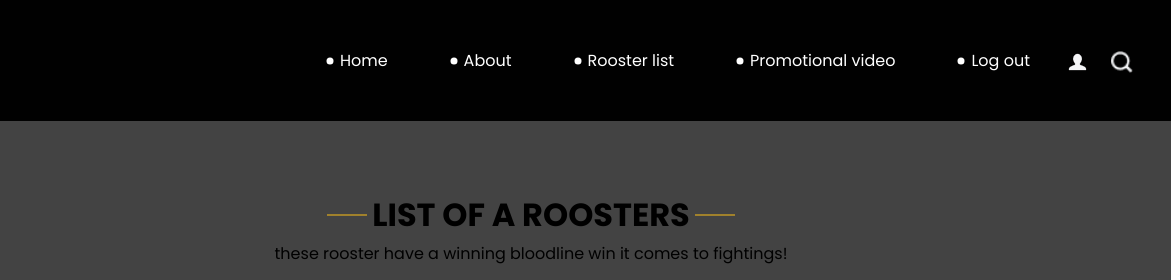
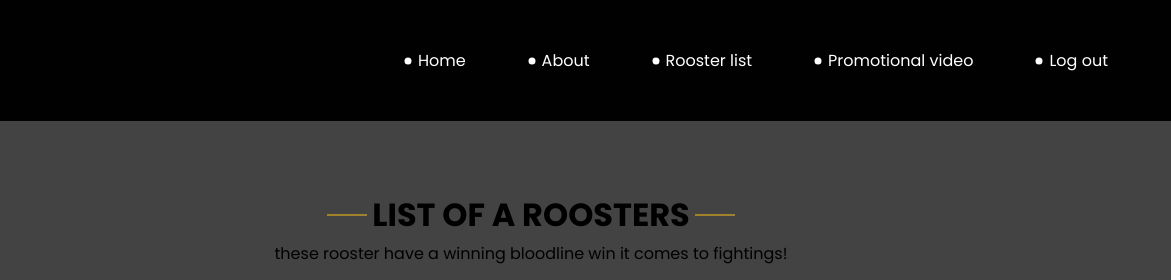
Before and after one commit to joshua-cute/a-shop-for-a-cock-fighters, a plain HTML site: page do.html in a window 1280 px wide. Shown: the top 280 px of the page, 109-1280 px from the left. Drawn offline with nearby package versions, Linux system fonts and the light colour scheme.

Commit message:
Update do.html

```diff
--- a/do.html
+++ b/do.html
@@ -62,14 +62,6 @@
                   <a class="nav-link" href= "https://jonderufalls.github.io/Kupal-Company/"> Log out </a>
                 </li>
               </ul>
-              <div class="user_option">
-                <a href="">
-                  <img src="images/user.png" alt="">
-                </a>
-                <form class="form-inline my-2 my-lg-0 ml-0 ml-lg-4 mb-3 mb-lg-0">
-                  <button class="btn  my-2 my-sm-0 nav_search-btn" type="submit"></button>
-                </form>
-              </div>
             </div>
           </div>
         </nav>
```
